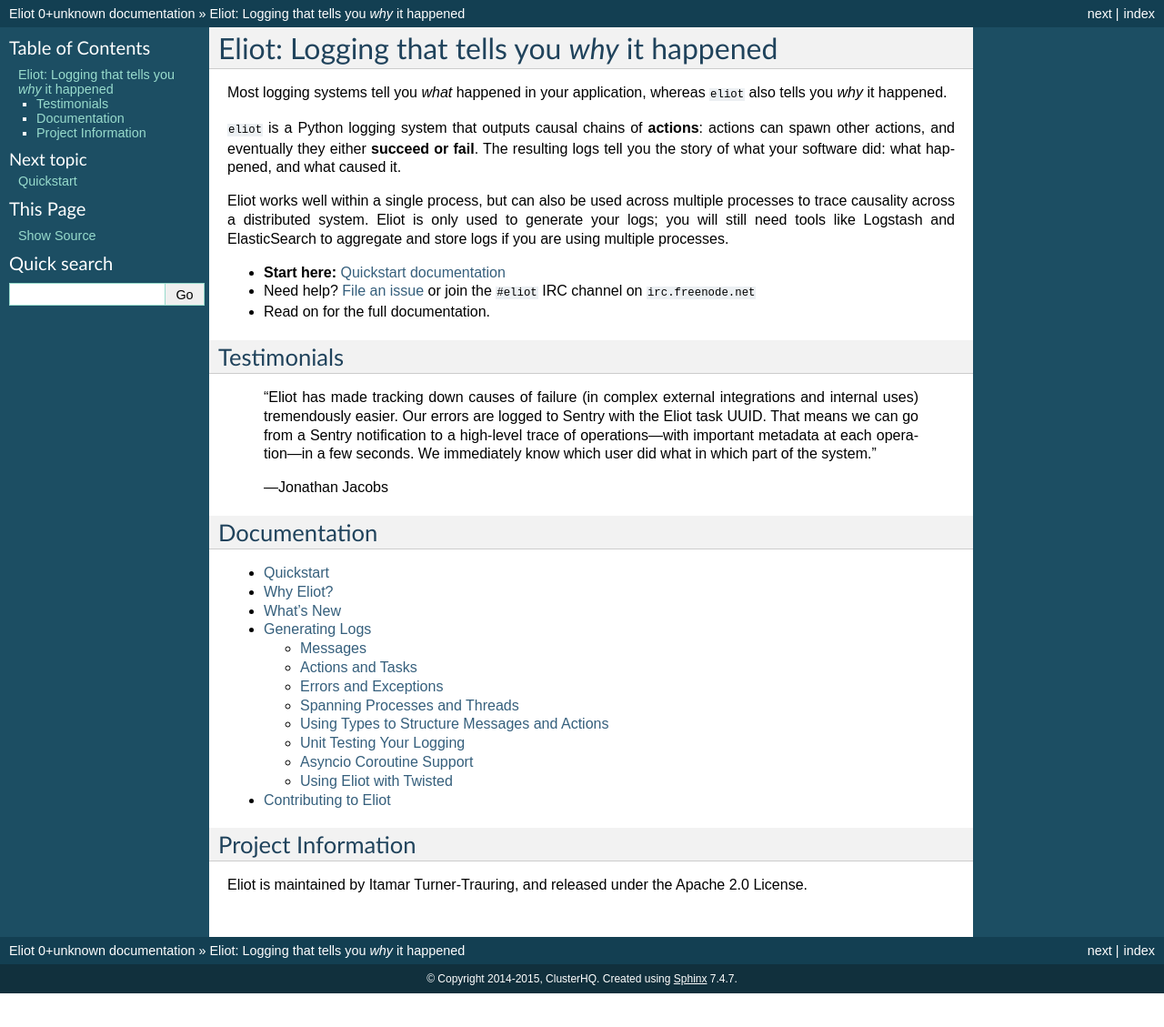
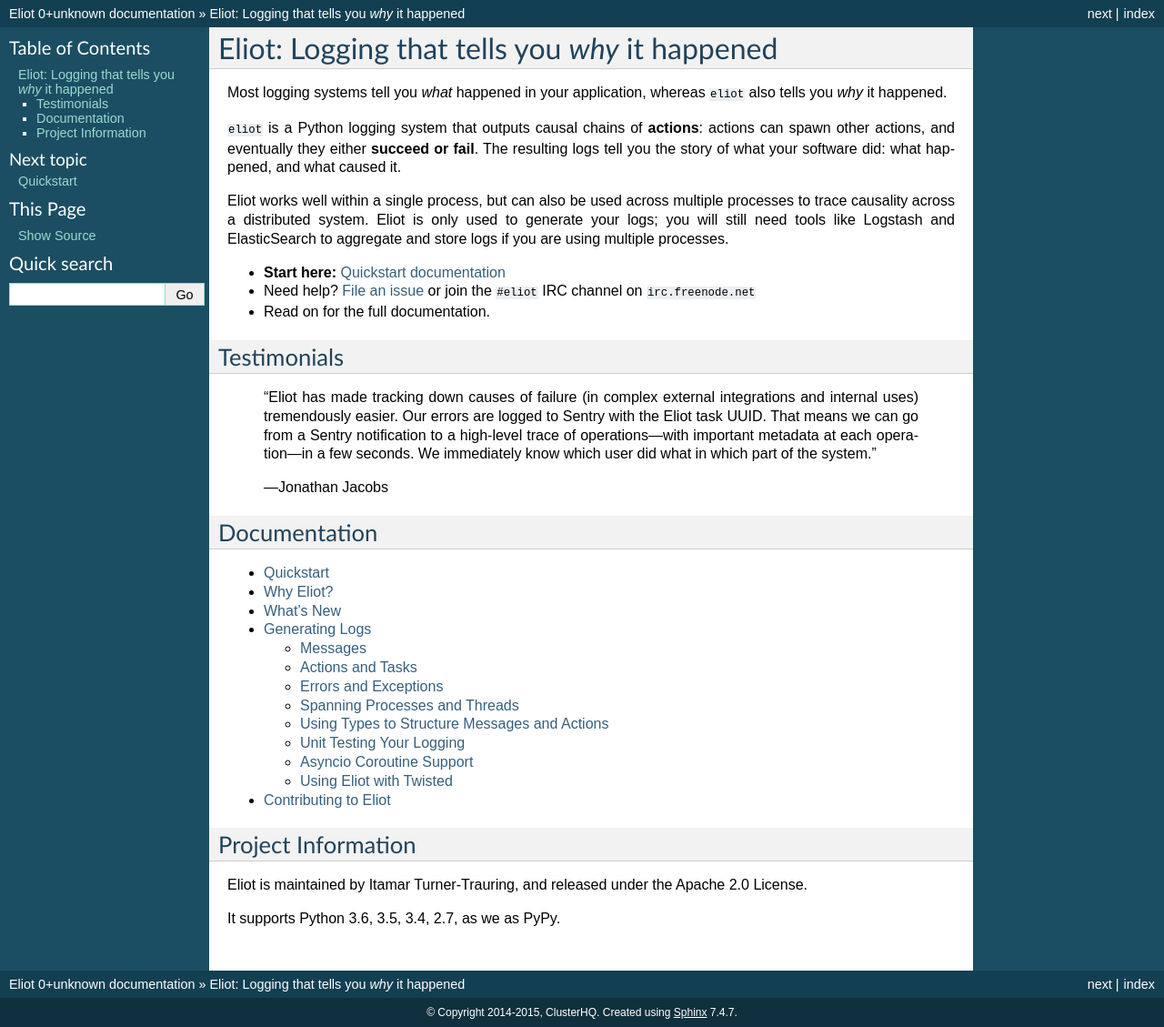
Before and after one commit to itamarst/eliot, a Sphinx documentation site: the page built from docs/source/index.rst, in a window 1280 px wide. Shown: the whole page at 91% size. Built offline with Sphinx 7.4.7, drawn with Linux system fonts in a browser that asks for light colours; pages that are not in the unit, such as notebooks, are missing from menus; before the commit the page ends 1092 px from its top, so only the background shows below that.

Commit message:
Python version support.

```diff
--- a/docs/source/index.rst
+++ b/docs/source/index.rst
@@ -40,3 +40,5 @@
 -------------------
 
 Eliot is maintained by Itamar Turner-Trauring, and released under the Apache 2.0 License.
+
+It supports Python 3.6, 3.5, 3.4, 2.7, as we as PyPy.
```
